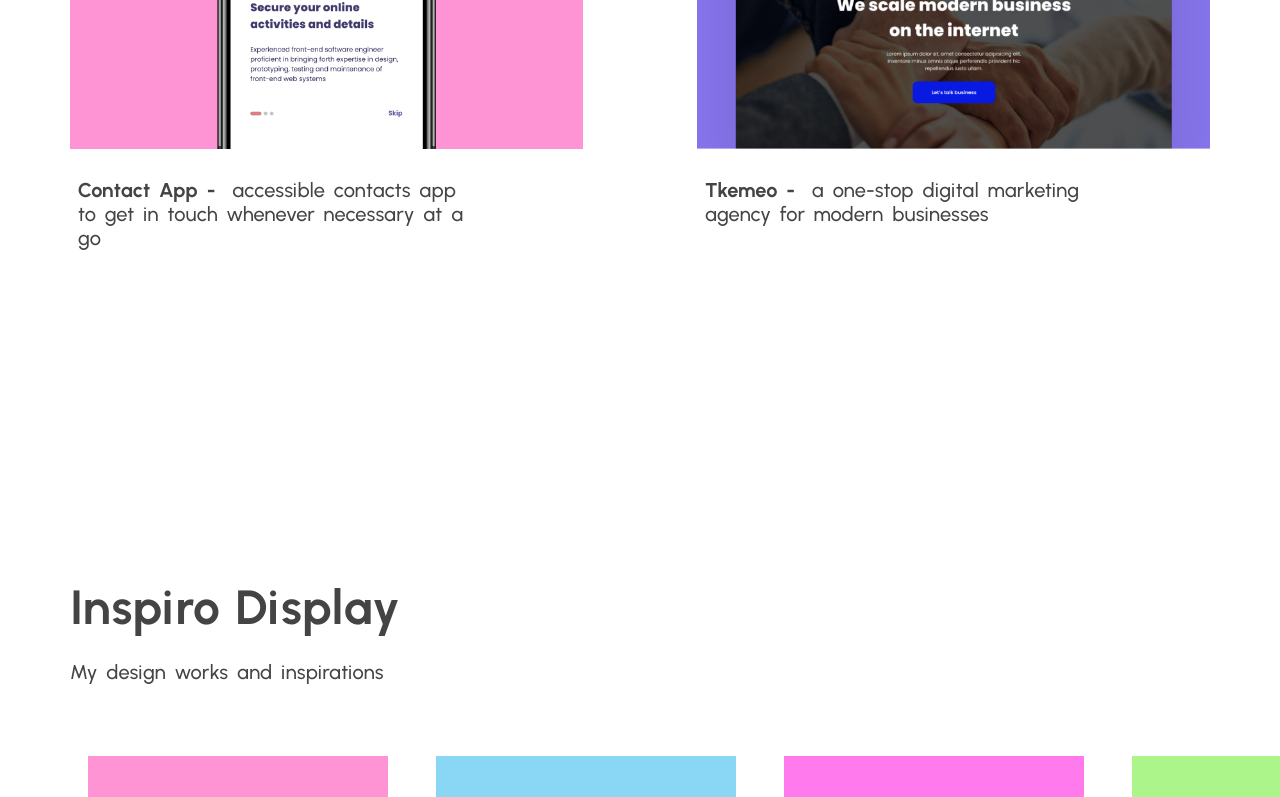
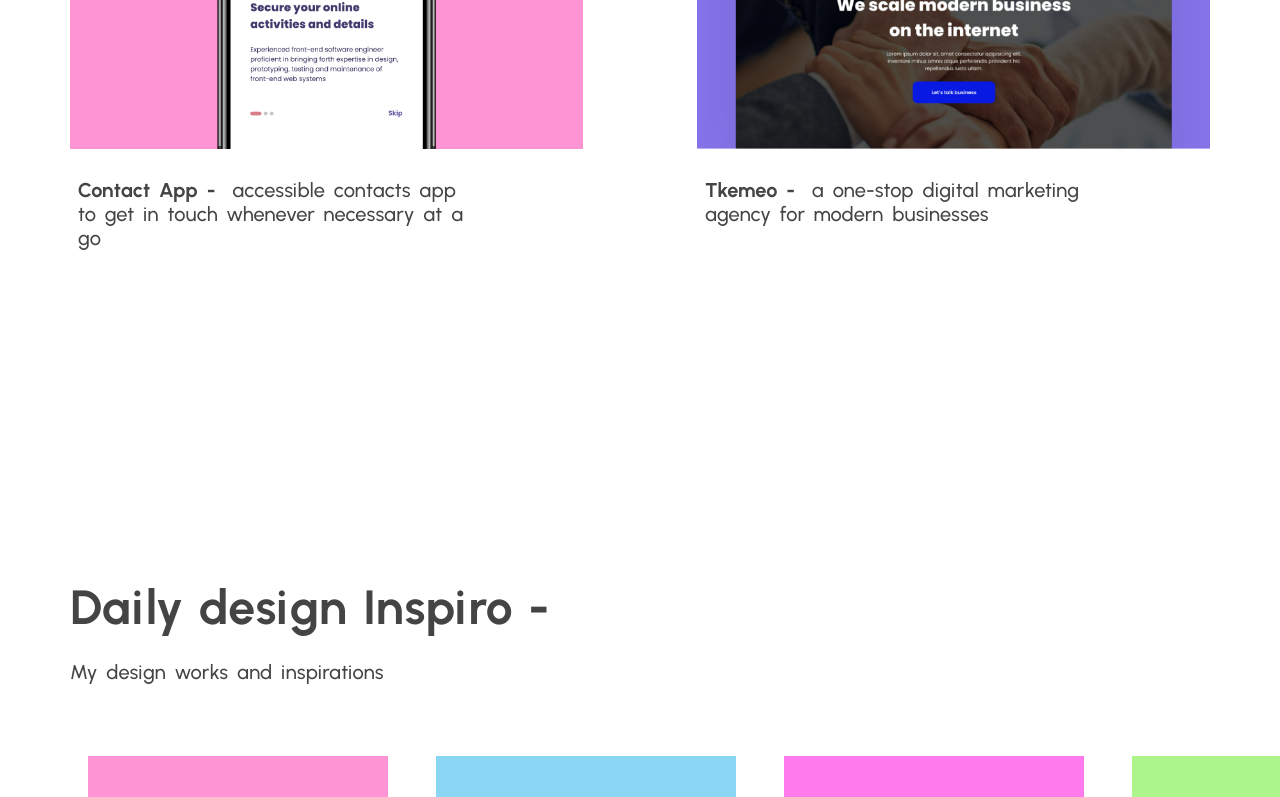
Before and after one commit to gzkdev/react-portfolio, a React (Create React App) app: page / in a window 1280 px wide. Shown: the part 2000-2797 px from the top of the page. Built offline with nearby package versions, Linux system fonts and the light colour scheme.

Commit message:
updated menutoggle component

```diff
--- a/src/components/FeaturedProjectsList.js
+++ b/src/components/FeaturedProjectsList.js
@@ -1,6 +1,5 @@
 import featuredProjectList from "../FeaturedProjectsContent"
 import { Link } from "react-router-dom"
-// import Image from '../assets/images/six.png'
 
 function FeaturedProjectsList() {
     return (
--- a/src/components/InspiroSection.js
+++ b/src/components/InspiroSection.js
@@ -5,7 +5,7 @@ const InspiroSection = () => {
     return (
         <section className="inspiros">
             <div className="ctn">
-                <SectionHeader headerType="section-header" headingText="Inspiro Display" paragraphText="My design works and inspirations"></SectionHeader>
+                <SectionHeader headerType="section-header" headingText="Daily design Inspiro - " paragraphText="My design works and inspirations"></SectionHeader>
             </div>
             <div className="ctn-alt">
                 <InspiroCarousel></InspiroCarousel>
--- a/src/index.css
+++ b/src/index.css
@@ -176,7 +176,7 @@ body {
   height: 48px;
   z-index: 1000;
   cursor: pointer;
-  background: #fff;
+  background: #1a1a1a;
   border-radius: 50%;
   z-index: 1000;
 }
@@ -190,7 +190,7 @@ body {
   width: 56%;
   height: 2px;
   border: 2px;
-  background: #1a1a1a;
+  background: #fff;
   transition: 200ms ease-in-out;
 }
 
@@ -249,6 +249,8 @@ body {
 
 .project-img-box {
   width: 100%;
+  min-height: 300px;
+  /* background: #cbcbcc; */
 }
 
 .project-thumbnail,
```
